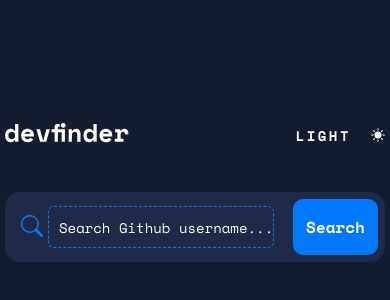
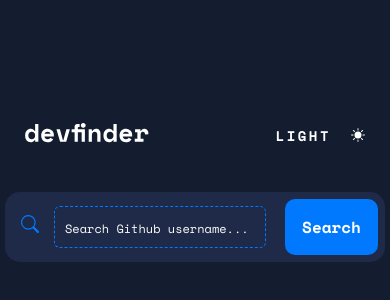
Before and after one commit to alicefrsr/React-DevFinder-App, a React (Create React App) app: page / in a window 390 px wide. Shown: the part 234-534 px from the top of the page. Built offline with nearby package versions, Linux system fonts and the light colour scheme.

Commit message:
fixing responsive

```diff
--- a/src/App.js
+++ b/src/App.js
@@ -18,7 +18,7 @@
   const [user, setUser] = useState('');
   const [error, setError] = useState('');
 
-  // (no need for useEffect() here because the side effect is handled by the event)
+  // (no need for useEffect() here because side effect is handled by the event)
   const onSearchUser = async (user) => {
     try {
       if (user) setUser(''); // default: display only search bar, no profile
@@ -30,9 +30,9 @@
       }
 
       setUser(resUser.data);
-      console.log(resUser.status); // 200
+      console.log(resUser.status);
     } catch (error) {
-      console.log(error.message); // Network Error
+      console.log(error.message);
       setError(error.message);
     } finally {
       setLoading(false);
--- a/src/styles/CardBg.css
+++ b/src/styles/CardBg.css
@@ -6,9 +6,8 @@
   background: #1e2a47;
   max-width: 73.3rem;
   min-width: 38rem;
-  min-height: 45rem;
+  /* min-height: fit-content; */
   width: 100%;
-  /* height: 100%; */
   font-size: 1.6rem;
   border-radius: 1.5rem;
   margin-top: 2.6rem;
--- a/src/styles/Header.css
+++ b/src/styles/Header.css
@@ -35,3 +35,10 @@
   align-items: center;
   gap: 2rem;
 }
+
+@media (max-width: 450px) {
+  .header-container {
+    min-width: 36rem;
+    padding: 0 1rem;
+  }
+}
--- a/src/styles/SearchForm.css
+++ b/src/styles/SearchForm.css
@@ -75,19 +75,20 @@
   box-shadow: 0px 0px 15px -3px #0079ff;
 }
 
-@media (min-width: 500px) {
+@media (max-width: 450px) {
   .search-icon {
-    font-size: 2.6rem;
-    margin: 0 1rem;
+    font-size: 1.8rem;
+    margin-right: 1rem;
   }
 
   .search-input {
-    font-size: 1.8rem;
+    font-size: 1.6rem;
   }
 
   .search-input::placeholder {
-    font-size: 1.8rem;
+    font-size: 1.2rem;
   }
+
   .search-btn {
     width: 10rem;
   }
--- a/src/styles/UserProfile.css
+++ b/src/styles/UserProfile.css
@@ -90,10 +90,11 @@
 /* CARD FOOTER (location, twitter, website, comapny)*/
 .card-footer {
   display: grid;
+  align-items: center;
   grid-template-columns: 1fr;
   column-gap: 4rem;
   row-gap: 1.4rem;
-  margin-top: 2rem;
+  margin-top: 3rem;
 }
 
 .card-footer-info {
@@ -106,7 +107,7 @@
   font-size: 2.2rem;
 }
 
-@media (min-width: 500px) {
+@media (min-width: 450px) {
   .card-footer {
     grid-template-columns: 1fr 1fr;
     column-gap: 4rem;
```
